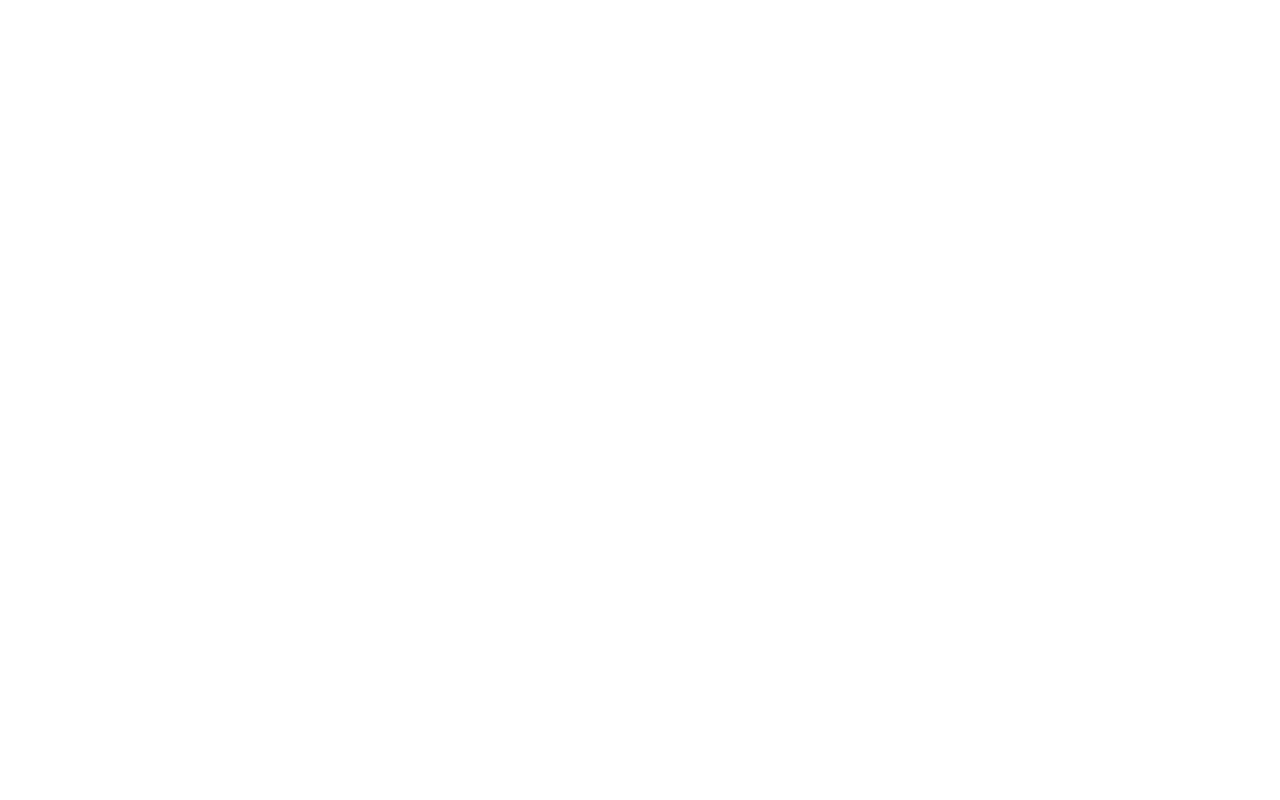
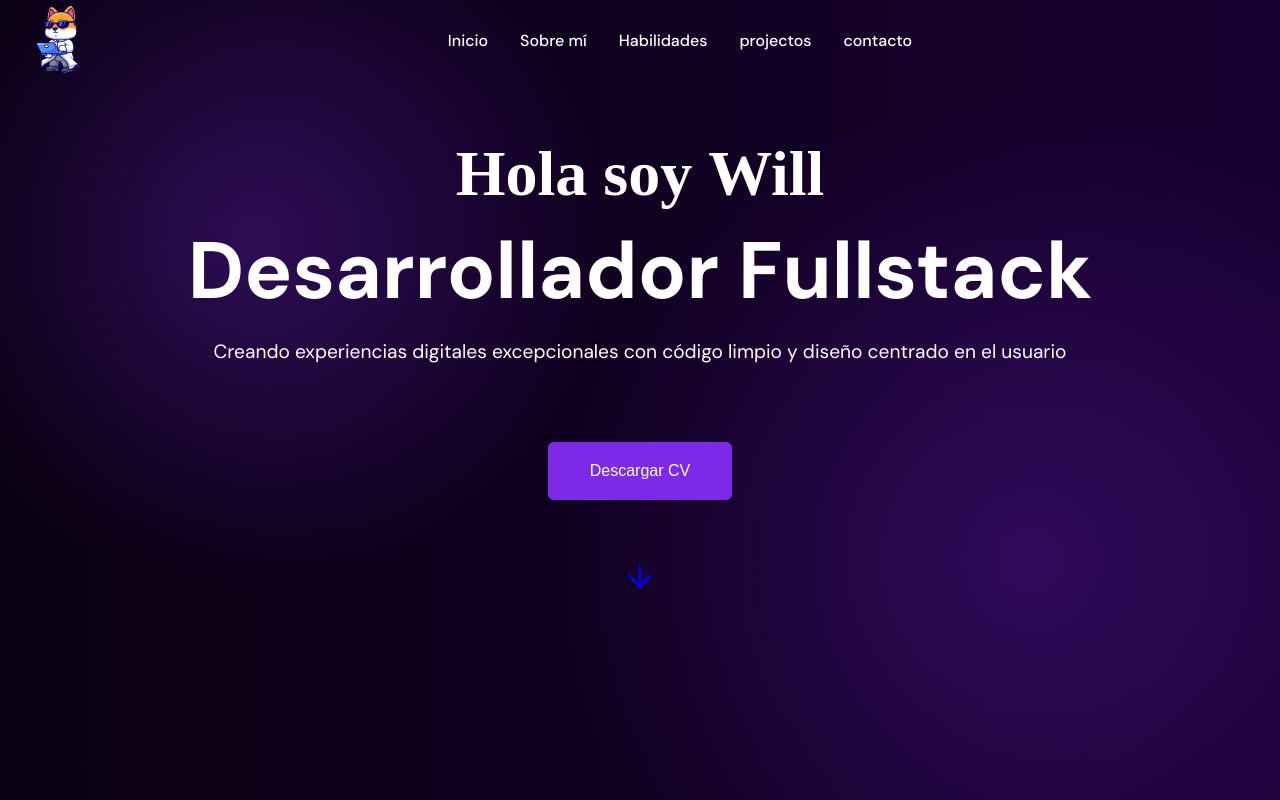
Before and after one commit to WilliamSepulveda/Portafolio-william-jair, a plain HTML site: page index.html in a window 1280 px wide. Shown: the top 800 px of the page. Drawn offline with nearby package versions, Linux system fonts and the light colour scheme; a web font is replaced by a local one.

Commit message:
feat: :lipstick: section of presentacion finished
i finished the home section

```diff
--- a/css/style.css
+++ b/css/style.css
@@ -0,0 +1,232 @@
+@import url(./variables.css);
+
+
+*{
+    padding: 0;
+    margin: 0;
+    box-sizing: border-box;
+}
+
+html {
+    /* Habilita el desplazamiento suave para los enlaces de ancla */
+    scroll-behavior: smooth;
+}
+
+.header{
+    background: linear-gradient(to left, #190031 0%, #090011 100%) transparent;
+    position: fixed; /* Fija el header en la parte superior */
+    top: 0;
+    left: 0;
+    background: transparent; /* Lo hace transparente */
+    display: flex;
+    padding: 0 20px; /* Añadido padding horizontal */
+    justify-content: space-between; /* Cambiado para separar los elementos */
+    align-items: center;
+    height: 80px;
+    width: 100%;
+    z-index: 100; /* Asegura que esté por encima de todo */
+    transition: background-color 0.4s ease; /* Añade una transición suave */
+}
+
+.header.scrolled {
+    background-color: rgba(9, 0, 17, 0.8); /* Negro/púrpura oscuro semitransparente */
+    backdrop-filter: blur(10px); /* Efecto de desenfoque para el fondo */
+    -webkit-backdrop-filter: blur(10px); /* Soporte para Safari */
+}
+.contenedor_logo{
+    height: 100%;
+    display: flex;
+    align-items: center; /* Centra el logo verticalmente */
+}
+.logo{
+    width: 80px;
+    height: auto;
+}
+.navbar{
+    display: flex;
+    flex-grow: 1; /* Permite que la barra de navegación crezca */
+    justify-content: center; /* Centra los enlaces */
+    gap: 2em;
+    font-size: 1em;
+    font-weight: 500;
+}
+.navbar a{
+    text-decoration: none;
+    color: white;
+    font-family: "DM Sans", sans-serif;
+    transition: 0.3s
+
+}
+.navbar a:hover{
+    color: rgb(47, 2, 47);
+    transform: translateY(-3px);
+}
+
+
+main {
+    display: flex;
+    justify-content: center;
+    align-items: center;
+    height: calc(100vh - 80px); /* Resta la altura del header */
+    height: 100vh; /* Ocupa toda la altura de la pantalla */
+    /* Fondo con efecto de burbujas/partículas */
+    background-color: #090011; /* Color base de respaldo */
+    background-image:
+        /* Capa de burbujas grandes */
+        radial-gradient(circle at 20% 30%, rgba(125, 42, 232, 0.3) 0%, transparent 30%),
+        radial-gradient(circle at 80% 70%, rgba(125, 42, 232, 0.25) 0%, transparent 40%),
+        /* Capa de burbujas pequeñas (estrellas) */
+        radial-gradient(circle at 50% 50%, rgba(255, 255, 255, 0.05) 1px, transparent 2px),
+        /* Capa de gradiente original */
+        linear-gradient(to left, #190031 0%, #090011 100%);
+}
+
+.presentation {
+    text-align: center;
+    color: white;
+    padding: 20px;
+    margin-top: -10rem;
+}
+
+.split{
+    font-family: "Mori";
+    font-size: 4rem;
+    margin-bottom: 0.5rem;
+}
+.especialidad{
+    font-family: "DM Sans", sans-serif;
+    font-size: 5rem;
+    margin-bottom: 1rem;
+}
+
+.parrafo {
+    font-family: "DM Sans", sans-serif;
+    font-size: 1.2rem;
+}
+
+.button {
+  position: relative;
+  padding: 20px 42px;
+  border-radius: 6px;
+  border: none;
+  margin-top: 3rem;
+  color: #fff;
+  cursor: pointer;
+  background-color: #7d2ae8;
+  transition: all 0.2s ease;
+  font-size: 1rem;
+}
+
+.button:active {
+  transform: scale(0.96);
+}
+
+.button:before,
+.button:after {
+  position: absolute;
+  content: "";
+  width: 150%;
+  left: 50%;
+  height: 100%;
+  transform: translateX(-50%);
+  z-index: -1000;
+  background-repeat: no-repeat;
+}
+
+.button:hover:before {
+  top: -70%;
+  background-image: radial-gradient(circle, #7d2ae8 20%, transparent 20%),
+    radial-gradient(circle, transparent 20%, #7d2ae8 20%, transparent 30%),
+    radial-gradient(circle, #7d2ae8 20%, transparent 20%),
+    radial-gradient(circle, #7d2ae8 20%, transparent 20%),
+    radial-gradient(circle, transparent 10%, #7d2ae8 15%, transparent 20%),
+    radial-gradient(circle, #7d2ae8 20%, transparent 20%),
+    radial-gradient(circle, #7d2ae8 20%, transparent 20%),
+    radial-gradient(circle, #7d2ae8 20%, transparent 20%),
+    radial-gradient(circle, #7d2ae8 20%, transparent 20%);
+  background-size: 10% 10%, 20% 20%, 15% 15%, 20% 20%, 18% 18%, 10% 10%, 15% 15%,
+    10% 10%, 18% 18%;
+  background-position: 50% 120%;
+  animation: greentopBubbles 0.6s ease;
+}
+
+@keyframes greentopBubbles {
+  0% {
+    background-position: 5% 90%, 10% 90%, 10% 90%, 15% 90%, 25% 90%, 25% 90%,
+      40% 90%, 55% 90%, 70% 90%;
+  }
+
+  50% {
+    background-position: 0% 80%, 0% 20%, 10% 40%, 20% 0%, 30% 30%, 22% 50%,
+      50% 50%, 65% 20%, 90% 30%;
+  }
+
+  100% {
+    background-position: 0% 70%, 0% 10%, 10% 30%, 20% -10%, 30% 20%, 22% 40%,
+      50% 40%, 65% 10%, 90% 20%;
+    background-size: 0% 0%, 0% 0%, 0% 0%, 0% 0%, 0% 0%, 0% 0%;
+  }
+}
+
+.button:hover::after {
+  bottom: -70%;
+  background-image: radial-gradient(circle, #7d2ae8 20%, transparent 20%),
+    radial-gradient(circle, #7d2ae8 20%, transparent 20%),
+    radial-gradient(circle, transparent 10%, #7d2ae8 15%, transparent 20%),
+    radial-gradient(circle, #7d2ae8 20%, transparent 20%),
+    radial-gradient(circle, #7d2ae8 20%, transparent 20%),
+    radial-gradient(circle, #7d2ae8 20%, transparent 20%),
+    radial-gradient(circle, #7d2ae8 20%, transparent 20%);
+  background-size: 15% 15%, 20% 20%, 18% 18%, 20% 20%, 15% 15%, 20% 20%, 18% 18%;
+  background-position: 50% 0%;
+  animation: greenbottomBubbles 0.6s ease;
+}
+
+@keyframes greenbottomBubbles {
+  0% {
+    background-position: 10% -10%, 30% 10%, 55% -10%, 70% -10%, 85% -10%,
+      70% -10%, 70% 0%;
+  }
+
+  50% {
+    background-position: 0% 80%, 20% 80%, 45% 60%, 60% 100%, 75% 70%, 95% 60%,
+      105% 0%;
+  }
+
+  100% {
+    background-position: 0% 90%, 20% 90%, 45% 70%, 60% 110%, 75% 80%, 95% 70%,
+      110% 10%;
+    background-size: 0% 0%, 0% 0%, 0% 0%, 0% 0%, 0% 0%, 0% 0%;
+  }
+}
+
+.iconabajo{
+    width: 50px;
+}
+
+.flecha-link {
+    display: flex;
+    flex-direction: column;
+    justify-content: center;
+    align-items: center;
+    position: relative;
+    left: 50%; /* Centra el enlace */
+    transform: translateX(-50%); /* Ajuste fino para el centrado */
+    top: 5rem;
+    cursor: pointer;
+}
+
+.about-section {
+    display: flex;
+    flex-direction: column;
+    justify-content: center;
+    align-items: center;
+    min-height: 100vh;
+    background: #090011;
+    color: white;
+    font-family: "DM Sans", sans-serif;
+}
+
+.about-section h2 {
+    font-size: 4rem;
+}
--- a/css/variables.css
+++ b/css/variables.css
@@ -0,0 +1,15 @@
+@import url('https://fonts.googleapis.com/css2?family=DM+Sans:ital,opsz,wght@0,9..40,100..1000;1,9..40,100..1000&family=Dela+Gothic+One&family=Red+Hat+Display:ital,wght@0,300..900;1,300..900&family=Russo+One&display=swap');
+
+/* @font-face {
+    font-family: 'Dela Gothic One';
+    src: url('https://fonts.googleapis.com/css2?family=DM+Sans:ital,opsz,wght@0,9..40,100..1000;1,9..40,100..1000&family=Dela+Gothic+One&family=Red+Hat+Display:ital,wght@0,300..900;1,300..900&family=Russo+One&display=swap');
+} */
+
+
+@font-face {
+  font-display: block;
+  font-family: Mori;
+  font-style: normal;
+  font-weight: 900;
+  src: url(https://assets.codepen.io/16327/PPMori-SemiBold.woff) format("woff");
+}
--- a/index.html
+++ b/index.html
@@ -4,8 +4,40 @@
     <meta charset="UTF-8">
     <meta name="viewport" content="width=device-width, initial-scale=1.0">
     <title>Portfolio will</title>
+    <link rel="stylesheet" href="./css/style.css">
+    <!-- Añade la librería GSAP y el plugin SplitText -->
+    <script src="https://cdnjs.cloudflare.com/ajax/libs/gsap/3.12.5/gsap.min.js"></script>
+    <!-- Tu script de animaciones -->
+    <script type="module" src="./js/gsapAnimations.js"></script>
 </head>
 <body>
-
+    <header class="header">
+        <div class="contenedor_logo">
+            <img src="./assets/icons/logo_will.png" class="logo">
+        </div>
+        <nav class="navbar">
+            <a href="#inicio">Inicio</a>
+            <a href="#sobre-mi">Sobre mí</a>
+            <a href="#habilidades">Habilidades</a>
+            <a href="">projectos</a>
+            <a href="">contacto</a>
+        </nav>
+    </header>
+    <main>
+        <section class="presentation">
+            <h3 class="split">Hola soy Will</h3>
+            <h1 class="especialidad">Desarrollador Fullstack</h1>
+                <p class="parrafo">Creando experiencias digitales excepcionales
+                    con código limpio y diseño centrado en el usuario</p>
+                    <button class="button">Descargar CV</button>
+                    <a href="#sobre-mi" class="flecha-link">
+                        <svg xmlns="http://www.w3.org/2000/svg" width="34" height="34" viewBox="0 0 24 24" fill="none" stroke="currentColor" stroke-width="2" stroke-linecap="round" stroke-linejoin="round" class="flecha" aria-hidden="true"><path d="M12 5v14"></path><path d="m19 12-7 7-7-7"></path></svg>
+                    </a>
+        </section>
+    </main>
+    <section id="sobre-mi" class="about-section">
+        <h2>Sobre Mí</h2>
+        <p>Aquí puedes hablar sobre tu experiencia, tu pasión por el desarrollo y lo que te motiva.</p>
+    </section>
 </body>
 </html>
--- a/js/gsapAnimations.js
+++ b/js/gsapAnimations.js
@@ -0,0 +1,74 @@
+// Espera a que la página esté completamente cargada
+window.addEventListener("load", () => {
+  // Crea una línea de tiempo para controlar la secuencia de animaciones
+  const tl = gsap.timeline();
+
+  // --- Animación del Saludo ("Hola soy Will") ---
+  const saludo = document.querySelector(".split");
+  // Divide el texto en caracteres y los envuelve en spans
+  saludo.innerHTML = saludo.textContent.split("").map(char => `<span class="char">${char === " " ? "&nbsp;" : char}</span>`).join("");
+
+  tl.from(saludo.querySelectorAll(".char"), {
+    duration: 0.8,
+    opacity: 0,
+    y: 80,
+    rotationX: -90,
+    stagger: 0.05,
+    ease: "power4.out",
+  });
+
+  // --- Animación de la Especialidad ("Desarrollador Fullstack") ---
+  const especialidad = document.querySelector(".especialidad");
+  // Divide el texto en palabras, y cada palabra en caracteres
+  especialidad.innerHTML = especialidad.textContent.split(" ").map(word => {
+    const letters = word.split("").map(char => `<span class="char">${char}</span>`).join("");
+    return `<span class="word">${letters}</span>`;
+  }).join("&nbsp;");
+
+  tl.from(especialidad.querySelectorAll(".char"), {
+    duration: 0.6,
+    opacity: 0,
+    y: 50,
+    stagger: 0.03,
+    ease: "power3.out",
+  }, "-=0.9");
+
+  // --- Animación del Párrafo y Botón ---
+  tl.from([".parrafo",], {
+    duration: 1,
+    opacity: 0,
+    y: 30,
+    stagger: 0.2,
+    ease: "power4.out",
+  }, "-=0.5");
+
+  tl.from([".button",], {
+    duration: 0.1,
+    y: 30,
+    stagger: 0.2,
+    opacity: 1,
+    ease: "power4.out",
+  }, "-=0.5");
+
+  // --- Animación de la flecha ---
+  gsap.to(".flecha", {
+    y: 10, // Mueve la flecha 10px hacia abajo
+    duration: 0.8,
+    repeat: -1, // Repite la animación infinitamente
+    yoyo: true, // Hace que la animación vaya de ida y vuelta (efecto rebote)
+    ease: "power1.inOut",
+  });
+});
+
+
+
+// --- Lógica para cambiar el fondo del header al hacer scroll ---
+const header = document.querySelector(".header");
+// Escucha el evento de scroll en la ventana
+window.addEventListener("scroll", () => {
+  if (window.scrollY > 50) { // Si el scroll vertical es mayor a 50px
+    header.classList.add("scrolled"); // Añade la clase
+  } else {
+    header.classList.remove("scrolled"); // Quita la clase
+  }
+});
```
Also changed, not shown: assets/icons/icon.svg (added), assets/icons/logo_will.png (added).
